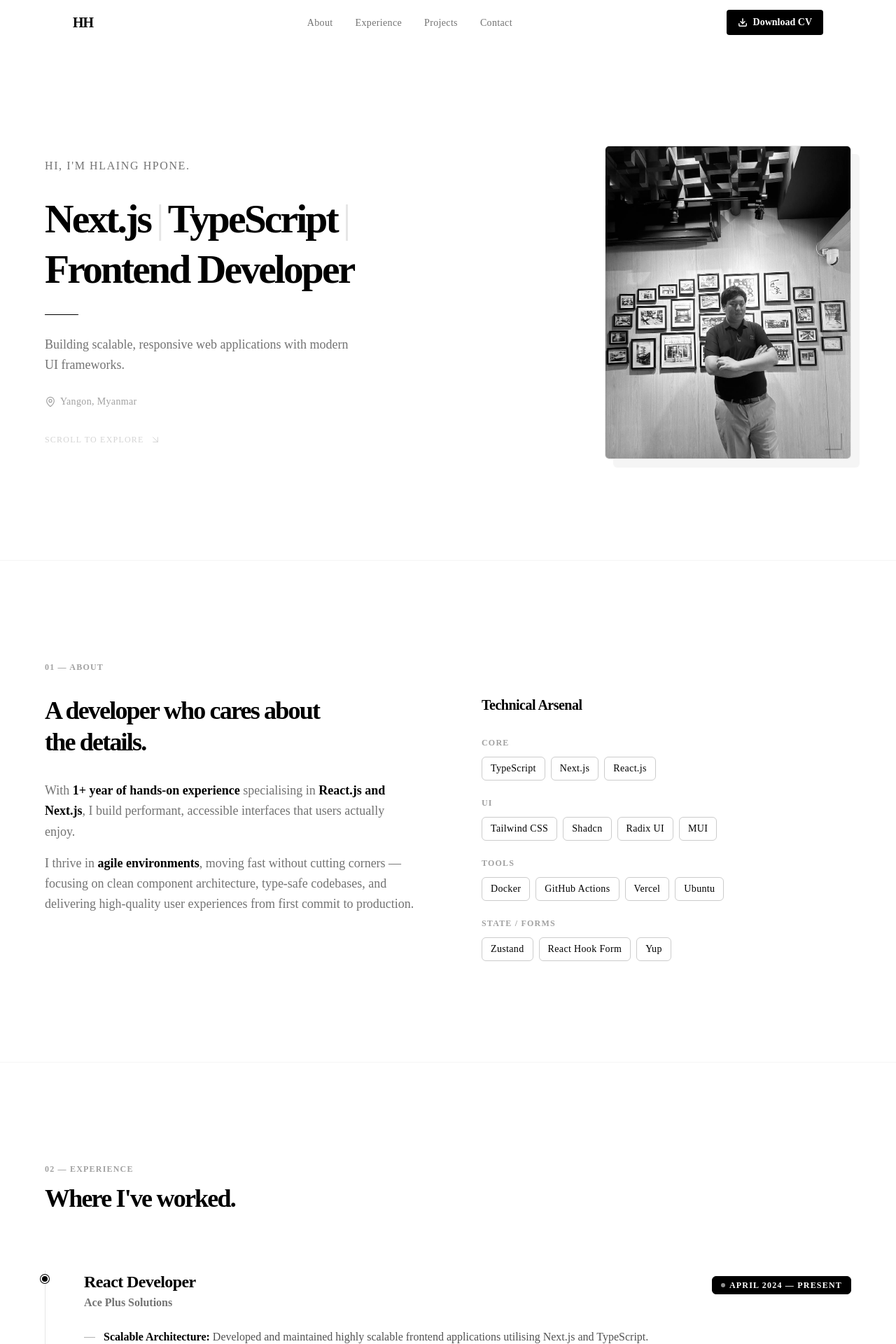
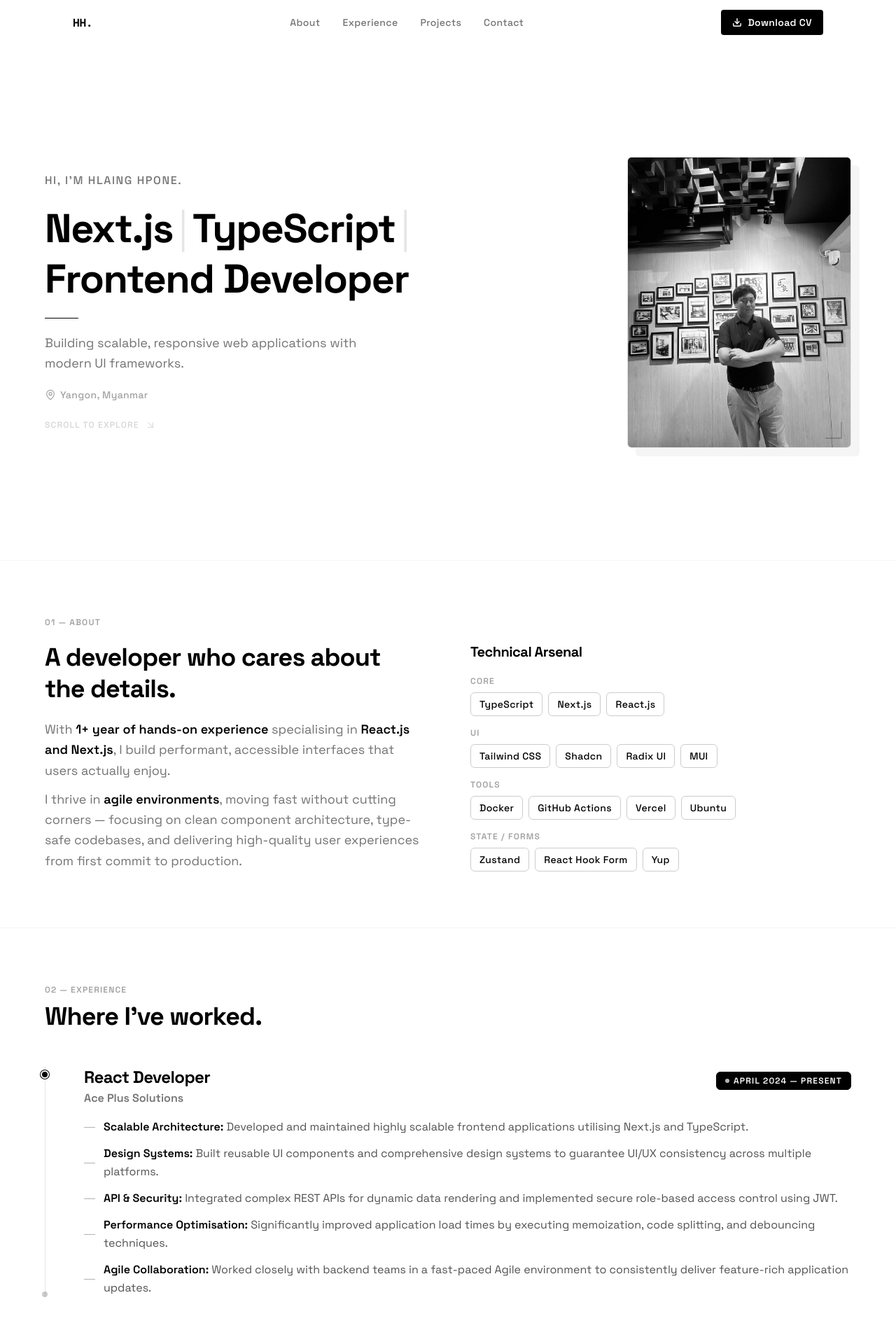
Before and after one commit to HlaingHpone1/new-portfolio, a Next.js app: page / in a window 1280 px wide. Shown: the top 1920 px of the page at 70% size. Built offline with nearby package versions, Linux system fonts and the light colour scheme.

Commit message:
feat: Update font styles and spacing across components

```diff
--- a/src/app/globals.css
+++ b/src/app/globals.css
@@ -8,7 +8,7 @@
   --color-background: var(--background);
   --color-foreground: var(--foreground);
   --font-sans: var(--font-sans);
-  --font-mono: var(--font-geist-mono);
+  --font-mono: var(--font-mono);
   --color-sidebar-ring: var(--sidebar-ring);
   --color-sidebar-border: var(--sidebar-border);
   --color-sidebar-accent-foreground: var(--sidebar-accent-foreground);
--- a/src/app/layout.tsx
+++ b/src/app/layout.tsx
@@ -1,17 +1,19 @@
 import type { Metadata } from "next";
-import { Geist, Geist_Mono } from "next/font/google";
+import { Space_Grotesk, Space_Mono } from "next/font/google";
 import "./globals.css";
 
-const geistSans = Geist({
-  variable: "--font-geist-sans",
+const spaceGrotesk = Space_Grotesk({
+  variable: "--font-sans",
   subsets: ["latin"],
   display: "swap",
+  weight: ["300", "400", "500", "600", "700"],
 });
 
-const geistMono = Geist_Mono({
-  variable: "--font-geist-mono",
+const spaceMono = Space_Mono({
+  variable: "--font-mono",
   subsets: ["latin"],
   display: "swap",
+  weight: ["400", "700"],
 });
 
 export const metadata: Metadata = {
@@ -37,7 +39,7 @@ export default function RootLayout({
   return (
     <html lang="en" className="scroll-smooth">
       <body
-        className={`${geistSans.variable} ${geistMono.variable} antialiased bg-white text-black selection:bg-black selection:text-white`}
+        className={`${spaceGrotesk.variable} ${spaceMono.variable} antialiased bg-white text-black selection:bg-black selection:text-white`}
       >
         {children}
       </body>
--- a/src/components/About.tsx
+++ b/src/components/About.tsx
@@ -21,14 +21,14 @@ export default function About() {
   return (
     <section
       id="about"
-      className="px-6 md:px-10 py-28 md:py-36 border-t border-neutral-100"
+      className="font-sans px-6 md:px-10 py-16 md:py-20 border-t border-neutral-100"
     >
-      <div className="max-w-6xl mx-auto grid grid-cols-1 lg:grid-cols-2 gap-16 xl:gap-24 items-start">
+      <div className="max-w-6xl mx-auto grid grid-cols-1 lg:grid-cols-2 gap-10 xl:gap-16 items-start">
 
         {/* ════════════════════════════════
             Left — Section label + Bio
         ════════════════════════════════ */}
-        <div className="space-y-8">
+        <div className="space-y-5">
 
           {/* Section label */}
           <p className="text-xs font-semibold tracking-widest uppercase text-neutral-400">
@@ -36,14 +36,14 @@ export default function About() {
           </p>
 
           {/* Heading */}
-          <h2 className="text-3xl md:text-4xl font-black text-black tracking-tighter leading-tight">
+          <h2 className="text-3xl md:text-4xl font-bold text-black tracking-tight leading-tight">
             A developer who cares about
             <br />
             the details.
           </h2>
 
           {/* Bio */}
-          <div className="space-y-4 text-base md:text-lg text-neutral-500 leading-relaxed max-w-prose">
+          <div className="space-y-3 text-base md:text-lg text-neutral-500 leading-relaxed max-w-prose">
             <p>
               With{" "}
               <span className="text-black font-semibold">
@@ -71,20 +71,20 @@ export default function About() {
         {/* ════════════════════════════════
             Right — Skills Grid
         ════════════════════════════════ */}
-        <div className="space-y-8">
+        <div className="space-y-5">
 
           {/* Section label (hidden on mobile, keeps columns aligned) */}
           <p className="hidden lg:block text-xs font-semibold tracking-widest uppercase text-transparent select-none">
             —
           </p>
 
-          <h3 className="text-xl font-black text-black tracking-tight">
+          <h3 className="text-xl font-bold text-black tracking-tight">
             Technical Arsenal
           </h3>
 
-          <div className="space-y-6">
+          <div className="space-y-4">
             {SKILLS.map(({ category, items }) => (
-              <div key={category} className="space-y-3">
+              <div key={category} className="space-y-2">
 
                 {/* Category label */}
                 <p className="text-xs font-semibold tracking-widest uppercase text-neutral-400">
--- a/src/components/Experience.tsx
+++ b/src/components/Experience.tsx
@@ -33,16 +33,16 @@ export default function Experience() {
   return (
     <section
       id="experience"
-      className="px-6 md:px-10 py-28 md:py-36 border-t border-neutral-100"
+      className="font-sans px-6 md:px-10 py-16 md:py-20 border-t border-neutral-100"
     >
       <div className="max-w-6xl mx-auto">
 
         {/* ── Section header ── */}
-        <div className="mb-16 md:mb-20 space-y-3">
+        <div className="mb-10 md:mb-12 space-y-2">
           <p className="text-xs font-semibold tracking-widest uppercase text-neutral-400">
             02 — Experience
           </p>
-          <h2 className="text-3xl md:text-4xl font-black text-black tracking-tighter leading-tight">
+          <h2 className="text-3xl md:text-4xl font-bold text-black tracking-tight leading-tight">
             Where I&apos;ve worked.
           </h2>
         </div>
@@ -53,7 +53,7 @@ export default function Experience() {
           {/* Vertical rail */}
           <div className="absolute left-0 top-0 bottom-0 w-px bg-black/10" />
 
-          <div className="space-y-16">
+          <div className="space-y-10">
             {EXPERIENCES.map((exp) => (
               <div key={`${exp.company}-${exp.role}`} className="relative pl-10 md:pl-14">
 
@@ -61,9 +61,9 @@ export default function Experience() {
                 <div className="absolute left-0 top-1.5 -translate-x-1/2 w-3 h-3 rounded-full bg-black border-2 border-white ring-1 ring-black" />
 
                 {/* Entry header */}
-                <div className="flex flex-col sm:flex-row sm:items-baseline sm:justify-between gap-1 mb-6">
+                <div className="flex flex-col sm:flex-row sm:items-baseline sm:justify-between gap-1 mb-4">
                   <div>
-                    <h3 className="text-xl md:text-2xl font-black text-black tracking-tight">
+                    <h3 className="text-xl md:text-2xl font-bold text-black tracking-tight">
                       {exp.role}
                     </h3>
                     <p className="text-base font-semibold text-neutral-500 mt-0.5">
@@ -86,7 +86,7 @@ export default function Experience() {
                 </div>
 
                 {/* Highlight bullets */}
-                <ul className="space-y-4">
+                <ul className="space-y-3">
                   {exp.highlights.map((item) => (
                     <li key={item.title} className="flex items-center gap-3 group">
                       {/* Bullet dash */}
--- a/src/components/Hero.tsx
+++ b/src/components/Hero.tsx
@@ -5,19 +5,19 @@ export default function Hero() {
   return (
     <section
       id="hero"
-      className="min-h-screen flex items-center px-6 md:px-10 pt-16"
+      className="font-sans min-h-screen flex items-center px-6 md:px-10 pt-16"
     >
-      <div className="max-w-6xl mx-auto w-full py-20 grid grid-cols-1 lg:grid-cols-3 gap-10 xl:gap-14 items-center">
+      <div className="max-w-6xl mx-auto w-full py-10 grid grid-cols-1 lg:grid-cols-3 gap-8 xl:gap-10 items-center">
         {/* ════════════════════════════════
             Left — Text Content
         ════════════════════════════════ */}
-        <div className="space-y-7 order-2 lg:order-1 lg:col-span-2">
+        <div className="space-y-5 order-2 lg:order-1 lg:col-span-2">
           {/* Greeting */}
           <p className="text-sm md:text-base text-neutral-500 font-medium tracking-widest uppercase">
             Hi, I&apos;m Hlaing Hpone.
           </p>
 
-          <h1 className="text-[clamp(2rem,4.5vw,3.75rem)] font-black text-black leading-tight tracking-tighter">
+          <h1 className="text-[clamp(2rem,4.5vw,3.75rem)] font-bold text-black leading-tight tracking-tight">
             Next.js
             <span className="text-neutral-200 mx-2 font-thin">|</span>
             TypeScript
@@ -44,7 +44,7 @@ export default function Hero() {
           {/* Scroll nudge */}
           <a
             href="#about"
-            className="inline-flex items-center gap-2 pt-2 text-xs text-neutral-300 hover:text-neutral-500 font-medium tracking-widest uppercase transition-colors duration-150"
+            className="inline-flex items-center gap-2 pt-1 text-xs text-neutral-300 hover:text-neutral-500 font-medium tracking-widest uppercase transition-colors duration-150"
           >
             <span>Scroll to explore</span>
             <ArrowDownRight className="w-4 h-4" strokeWidth={1.5} />
@@ -59,12 +59,12 @@ export default function Hero() {
             <div className="absolute inset-0 translate-x-3 translate-y-3 bg-neutral-100 rounded-sm" />
 
             {/* Photo frame */}
-            <div className="relative w-64 h-72 md:w-80 md:h-96 lg:w-[22rem] lg:h-[28rem] overflow-hidden rounded-sm border border-neutral-200 bg-neutral-50">
+            <div className="relative w-56 h-64 md:w-72 md:h-88 lg:w-80 lg:h-[26rem] overflow-hidden rounded-sm border border-neutral-200 bg-neutral-50">
               <Image
                 src="/mine.jpg"
                 alt="Hlaing Hpone — Frontend Developer"
                 fill
-                sizes="(max-width: 768px) 256px, (max-width: 1024px) 320px, 352px"
+                sizes="(max-width: 768px) 224px, (max-width: 1024px) 288px, 320px"
                 className="object-cover object-top grayscale hover:grayscale-0 transition-all duration-700"
                 priority
               />
--- a/src/components/Navbar.tsx
+++ b/src/components/Navbar.tsx
@@ -29,14 +29,14 @@ export default function Navbar() {
           : "bg-white"
       }`}
     >
-      <nav className="max-w-6xl mx-auto px-6 md:px-10 h-16 flex items-center justify-between">
+      <nav className="max-w-6xl mx-auto px-6 md:px-10 h-16 flex items-center justify-between font-sans">
         {/* ── Logo ── */}
         <Link
           href="/"
           aria-label="Home"
-          className="text-xl font-black tracking-tighter text-black select-none hover:opacity-70 transition-opacity duration-150"
+          className="font-mono text-base font-bold tracking-tight text-black select-none hover:opacity-60 transition-opacity duration-150"
         >
-          HH
+          HH.
         </Link>
 
         {/* ── Desktop Nav Links ── */}
@@ -56,7 +56,7 @@ export default function Navbar() {
         <a
           href="/cv.pdf"
           download
-          className="hidden md:inline-flex items-center gap-2 px-4 py-2 bg-black text-white text-sm font-semibold rounded hover:bg-neutral-800 active:scale-95 transition-all duration-150 select-none"
+          className="hidden md:inline-flex items-center gap-2 px-4 py-2 bg-black text-white text-sm font-semibold tracking-wide rounded hover:bg-neutral-800 active:scale-95 transition-all duration-150 select-none"
         >
           <Download className="w-3.5 h-3.5" strokeWidth={2.5} />
           Download CV
@@ -93,13 +93,13 @@ export default function Navbar() {
           menuOpen ? "max-h-72 opacity-100" : "max-h-0 opacity-0"
         }`}
       >
-        <ul className="flex flex-col px-6 py-4 gap-4" role="list">
+        <ul className="flex flex-col px-6 py-4 gap-4 font-sans" role="list">
           {NAV_LINKS.map(({ label, href }) => (
             <li key={label}>
               <Link
                 href={href}
                 onClick={() => setMenuOpen(false)}
-                className="text-sm font-medium text-neutral-600 hover:text-black transition-colors duration-150"
+                className="text-sm font-medium text-neutral-600 hover:text-black transition-colors duration-150 tracking-wide"
               >
                 {label}
               </Link>
@@ -109,7 +109,7 @@ export default function Navbar() {
             <a
               href="/cv.pdf"
               download
-              className="inline-flex items-center gap-2 px-4 py-2 bg-black text-white text-sm font-semibold rounded hover:bg-neutral-800 transition-colors duration-150"
+              className="inline-flex items-center gap-2 px-4 py-2 bg-black text-white text-sm font-semibold tracking-wide rounded hover:bg-neutral-800 transition-colors duration-150"
             >
               <Download className="w-3.5 h-3.5" strokeWidth={2.5} />
               Download CV
```
Also changed, not shown: src/components/Education.tsx (+4 -4 lines), src/components/Footer.tsx (+6 -6 lines), src/components/Projects.tsx (+7 -7 lines).
